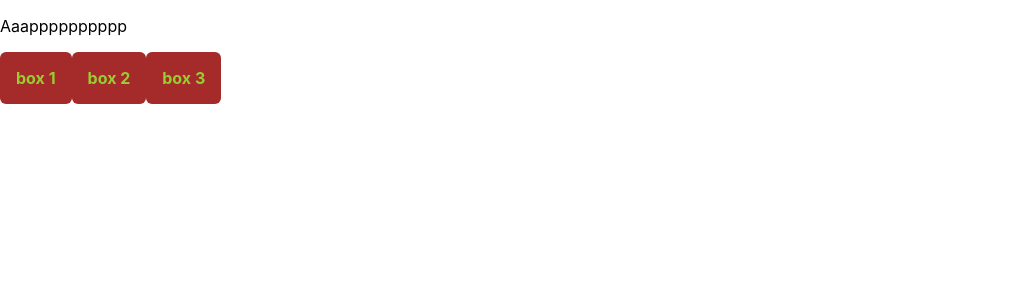
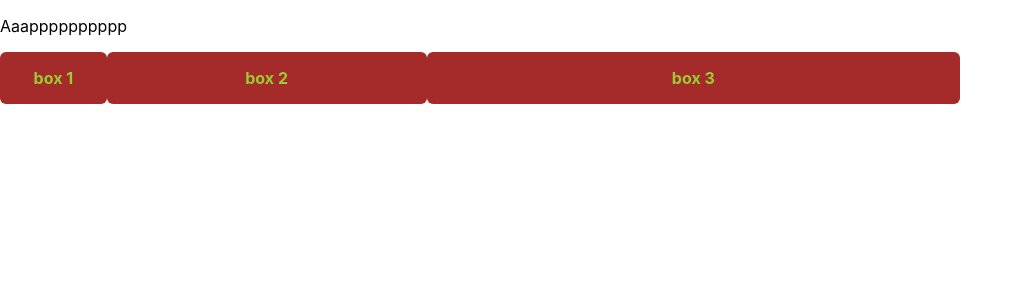
Before and after one commit to Stefantut/storybook-typescript, a React (Create React App) app: page / in a window 1280 px wide. Shown: the top 300 px of the page, without its empty margins (0-1023 px from the left). Built offline with nearby package versions, Linux system fonts and the light colour scheme.

Commit message:
Added grid logic

```diff
--- a/src/App.tsx
+++ b/src/App.tsx
@@ -1,4 +1,3 @@
-import React from "react";
 import Grid from "./components/Grid/Grid";
 import Box from "./components/Box/Box";
 
@@ -7,13 +6,13 @@ function App() {
     <div className="App">
       <p>Aaapppppppppp</p>
       <Grid container>
-        <Grid item>
+        <Grid item cols={1}>
           <Box>box 1</Box>
         </Grid>
-        <Grid item>
+        <Grid item cols={3}>
           <Box>box 2</Box>
         </Grid>
-        <Grid item>
+        <Grid item cols={5}>
           <Box>box 3</Box>
         </Grid>
       </Grid>
--- a/src/components/Grid/Grid.module.scss
+++ b/src/components/Grid/Grid.module.scss
@@ -1,9 +1,15 @@
 .Grid {
     &_container {
-        display:flex;
+        display: flex;
     }
 
     &_item {
         display: block;
     }
+
+    @for $i from 1 to 13 {
+        &_cols_#{$i}{
+            flex-basis: $i/12 * 100%;
+        }
+    }
 }
--- a/src/components/Grid/Grid.tsx
+++ b/src/components/Grid/Grid.tsx
@@ -1,15 +1,19 @@
 import React, { FunctionComponent, ReactNode } from "react";
 import styles from "./Grid.module.scss";
 import cn from "classnames";
+
+type Cols = 1 | 2 | 3 | 4 | 5 | 6 | 7 | 8 | 9 | 10 | 11 | 12;
 
 const Grid: FunctionComponent<{
   children: ReactNode;
   container?: boolean;
   item?: boolean;
-}> = ({ children, container, item }) => {
+  cols?: Cols;
+}> = ({ children, container, item, cols }) => {
   const classNames = cn({
     [styles.Grid_container]: container,
     [styles.Grid_item]: item,
+    [styles[`Grid_cols_${cols}`]]: cols,
   });
   return <div className={classNames}>{children}</div>;
 };
```
